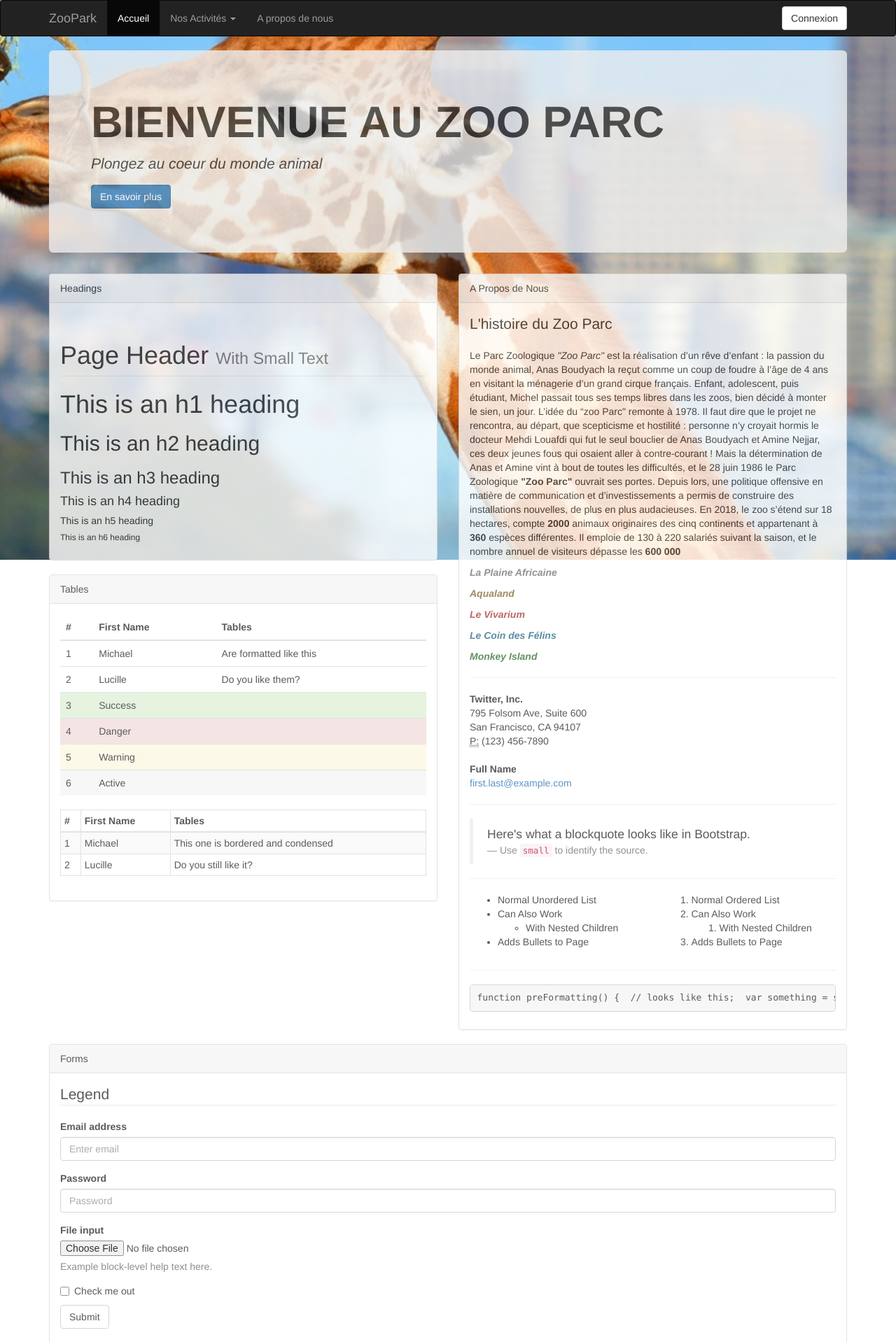
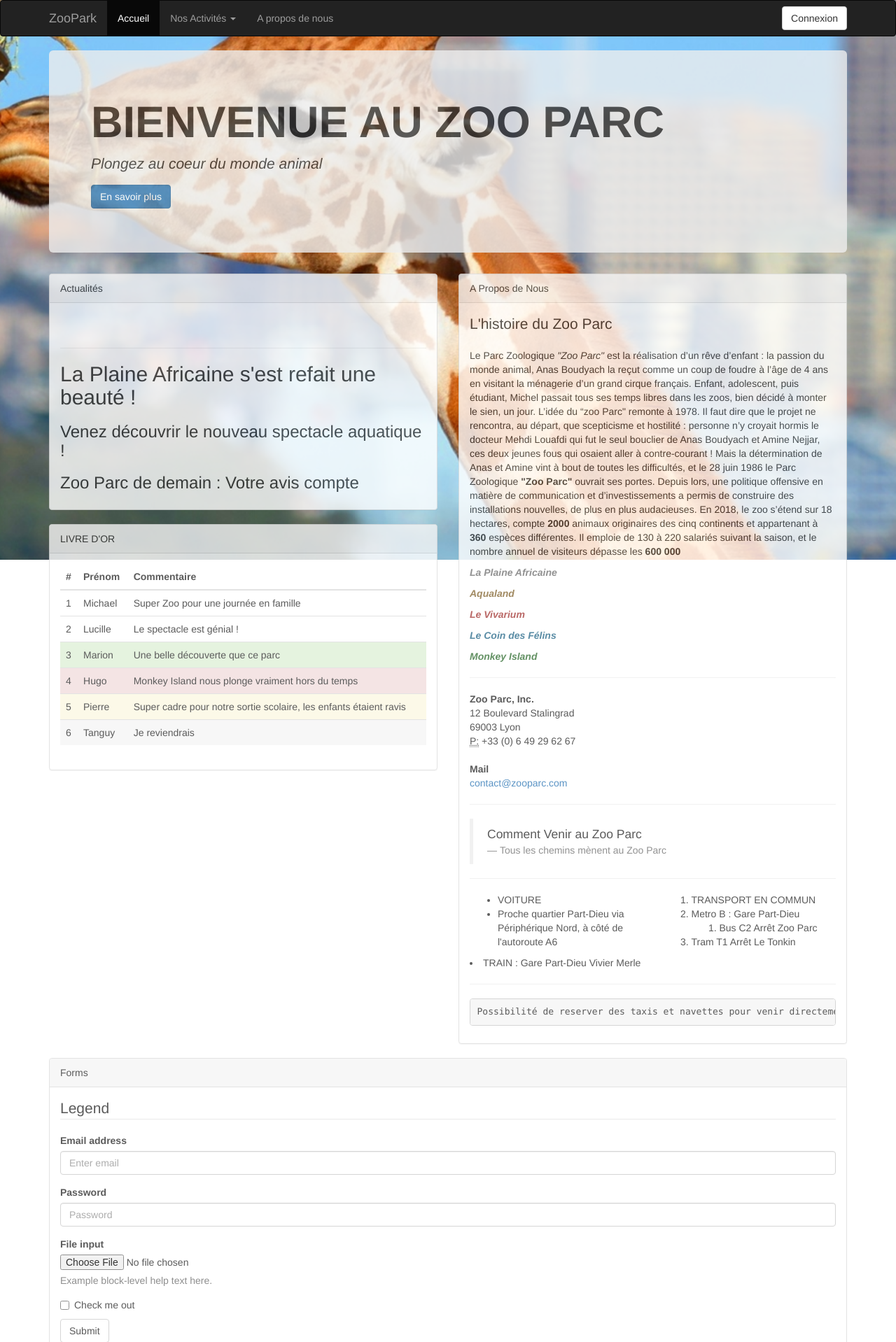
Before and after one commit to AnaXaX/FilRougePHP, a PHP site: page / in a window 1280 px wide. Shown: the top 1918 px of the page at 70% size. Run offline with PHP 8.4, Linux system fonts and the light colour scheme; grey boxes labelled with a size stand in for pictures from a placeholder-image service; some libraries are stand-ins or nearby versions.

Commit message:
change landing page

```diff
--- a/index.php
+++ b/index.php
@@ -11,80 +11,61 @@ require_once 'header.php';
       <div class="row">
         <div class="col-lg-6">
           <div class="panel panel-default" id="headings">
-            <div class="panel-heading">Headings</div>
+            <div class="panel-heading">Actualités</div>
             <div class="panel-body">
-            <h1 class="page-header">Page Header <small>With Small Text</small></h1>
-            <h1>This is an h1 heading</h1>
-            <h2>This is an h2 heading</h2>
-            <h3>This is an h3 heading</h3>
-            <h4>This is an h4 heading</h4>
-            <h5>This is an h5 heading</h5>
-            <h6>This is an h6 heading</h6>
+            <h1 class="page-header"></h1>
+            <h2>La Plaine Africaine s'est refait une beauté !</h2>
+            <h3>Venez découvrir le nouveau spectacle aquatique !</h3>
+            <h3>Zoo Parc de demain : Votre avis compte </h3>
+
             </div>
           </div>
           <div class="panel panel-default" id="tables">
-            <div class="panel-heading">Tables
+            <div class="panel-heading">LIVRE D'OR
             </div>
             <div class="panel-body">
             <table class="table table-hover">
               <thead>
                 <tr>
                   <th>#</th>
-                  <th>First Name</th>
-                  <th>Tables</th>
+                  <th>Prénom</th>
+                  <th>Commentaire </th>
                 </tr>
               </thead>
               <tbody>
                 <tr>
                   <td>1</td>
                   <td>Michael</td>
-                  <td>Are formatted like this</td>
+                  <td>Super Zoo pour une journée en famille </td>
                 </tr>
                 <tr>
                   <td>2</td>
                   <td>Lucille</td>
-                  <td>Do you like them?</td>
+                  <td>Le spectacle est génial !</td>
                 </tr>
                 <tr class="success">
                   <td>3</td>
-                  <td>Success</td>
-                  <td></td>
+                  <td>Marion</td>
+                  <td> Une belle découverte que ce parc</td>
                 </tr>
                 <tr class="danger">
                   <td>4</td>
-                  <td>Danger</td>
-                  <td></td>
+                  <td>Hugo</td>
+                  <td> Monkey Island nous plonge vraiment hors du temps</td>
                 </tr>
                 <tr class="warning">
                   <td>5</td>
-                  <td>Warning</td>
-                  <td></td>
+                  <td>Pierre</td>
+                  <td>Super cadre pour notre sortie scolaire, les enfants étaient ravis</td>
                 </tr>
                 <tr class="active">
                   <td>6</td>
-                  <td>Active</td>
-                  <td></td>
+                  <td>Tanguy</td>
+                  <td> Je reviendrais</td>
                 </tr>
               </tbody>
             </table>
-            <table class="table table-striped table-bordered table-condensed">
-              <thead>
-                <tr>
-                  <th>#</th>
-                  <th>First Name</th>
-                  <th>Tables</th>
-                </tr>
-              </thead>
-              <tbody>
-                <tr>
-                  <td>1</td>
-                  <td>Michael</td>
-                  <td>This one is bordered and condensed</td>
-                </tr>
-                <tr>
-                  <td>2</td>
-                  <td>Lucille</td>
-                  <td>Do you still like it?</td>
+
                 </tr>
               </tbody>
             </table>
@@ -113,37 +94,37 @@ require_once 'header.php';
 
 
             <hr>
-            <address>                <strong>Twitter, Inc.</strong><br>                795 Folsom Ave, Suite 600<br>                San Francisco, CA 94107<br>                <abbr title="Phone">P:</abbr> (123) 456-7890              </address><address class="col-6">                <strong>Full Name</strong><br>                <a href="mailto:#">first.last@example.com</a>              </address>
+            <address>                <strong>Zoo Parc, Inc.</strong><br>               12 Boulevard Stalingrad<br>               69003 Lyon<br>                <abbr title="Phone">P:</abbr> +33 (0) 6 49 29 62 67             </address><address class="col-6">                <strong>Mail</strong><br>                <a href="mailto:#">contact@zooparc.com</a>              </address>
             <hr>
-            <blockquote>Here's what a blockquote looks like in Bootstrap. <small>Use <code>small</code> to identify the source.</small>
+            <blockquote>Comment Venir au Zoo Parc <small>Tous les chemins mènent au Zoo Parc</small>
             </blockquote>
             <hr>
             <div class="row">
               <div class="col-xs-6">
                 <ul>
-                  <li>Normal Unordered List</li>
-                  <li>Can Also Work
-                    <ul>
-                      <li>With Nested Children</li>
+                  <li>VOITURE</li>
+                  <li> Proche quartier Part-Dieu via Périphérique Nord, à côté de l'autoroute A6
+
+
                     </ul>
                   </li>
-                  <li>Adds Bullets to Page</li>
+                  <li>TRAIN : Gare Part-Dieu Vivier Merle</li>
                 </ul>
               </div>
               <div class="col-xs-6">
                 <ol>
-                  <li>Normal Ordered List</li>
-                  <li>Can Also Work
+                  <li> TRANSPORT EN COMMUN</li>
+                  <li>Metro B : Gare Part-Dieu
                     <ol>
-                      <li>With Nested Children</li>
+                      <li>Bus C2 Arrêt Zoo Parc</li>
                     </ol>
                   </li>
-                  <li>Adds Bullets to Page</li>
+                  <li> Tram T1 Arrêt Le Tonkin</li>
                 </ol>
               </div>
             </div>
             <hr>
-            <pre>function preFormatting() {  // looks like this;  var something = somethingElse;  return true;}</pre>
+            <pre>Possibilité de reserver des taxis et navettes pour venir directement</pre>
             </div>
           </div>
         </div>
```
